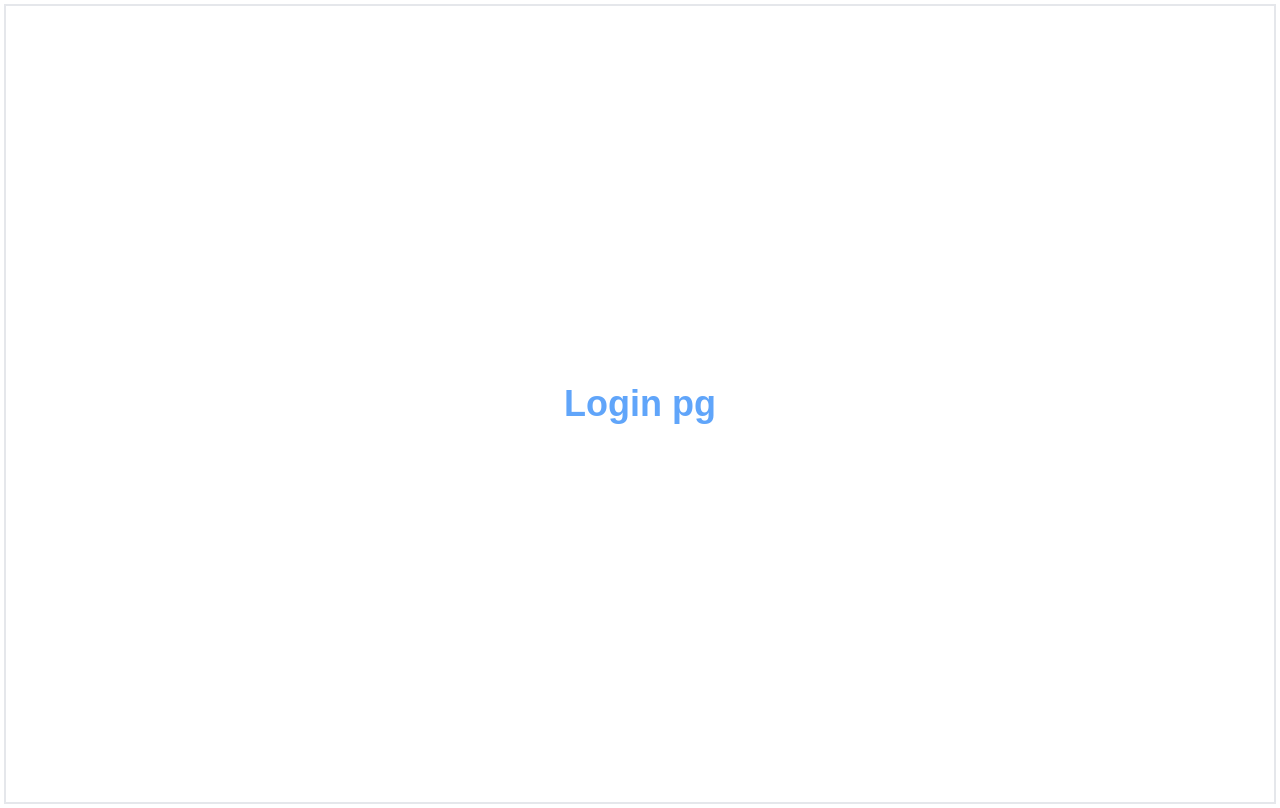
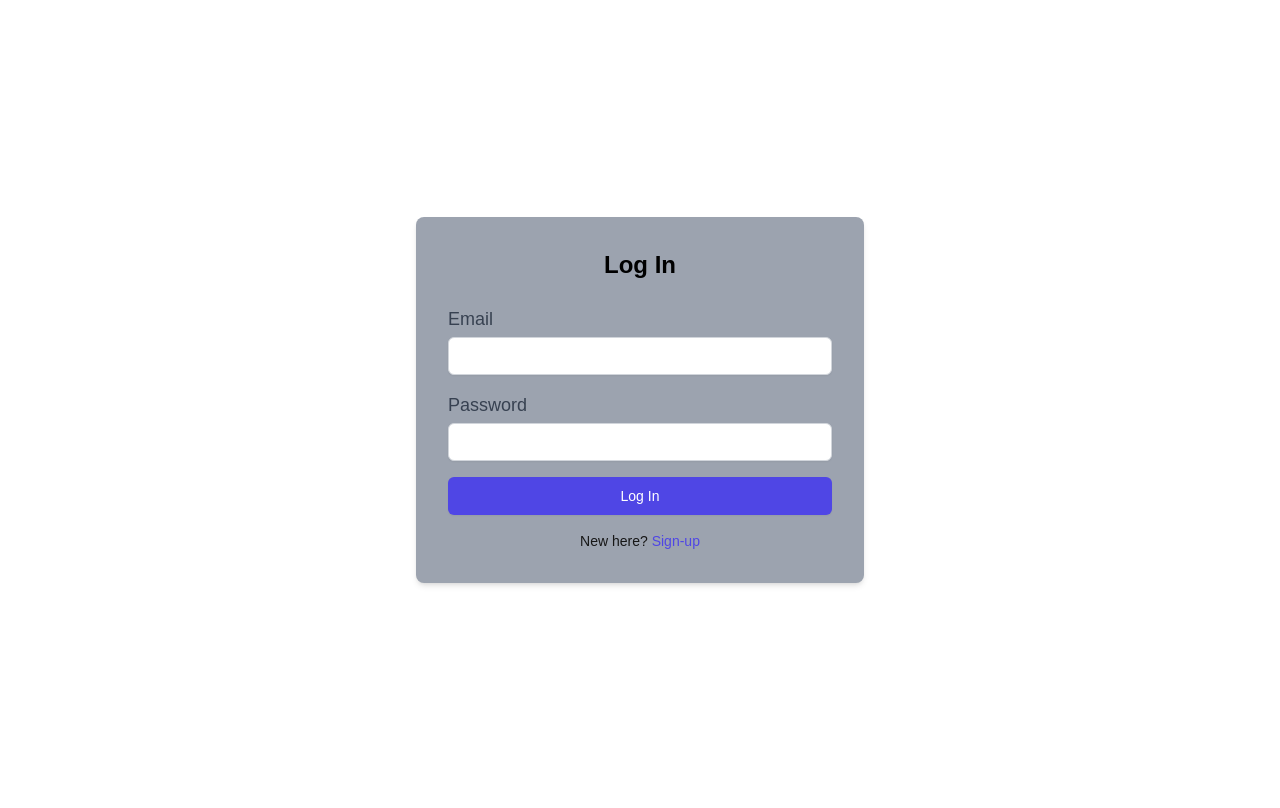
Before and after one commit to sachin-bi/next_auth_psql, a Next.js app: page /login in a window 1280 px wide. Built offline with nearby package versions, Linux system fonts and the light colour scheme.

Commit message:
BE api starts here

```diff
--- a/src/app/login/page.tsx
+++ b/src/app/login/page.tsx
@@ -1,10 +1,93 @@
+'use client'
+import { useState } from "react";
+import Link from "next/link";
+
 
 export default function Login() {
+    const [formData, setFormData] = useState({
+
+        email: '',
+        password: '',
+    });
+
+    // const handleSubmit = (e: React.FormEvent) => {
+    //     e.preventDefault();
+    //     console.log(formData); // Handle form submission logic
+    // };
+    const handleSubmit = (e: any) => {
+        e.preventDefault();
+        console.log("This is formdata from FE:", formData)
+        setFormData({
+
+            email: '',
+            password: '',
+        })
+    }
+
+
     return (
-        <div className="border-2 p-2 m-1 min-h-dvh flex justify-center items-center">
-            <h1 className=" p-2 text-blue-400 text-4xl font-bold">
-                Login pg
-            </h1>
+        <div className="flex justify-center items-center min-h-screen ">
+            <div className="bg-gray-400 p-8 rounded-lg shadow-md w-full max-w-md">
+                <h2 className="text-2xl text-black font-bold mb-6 text-center">Log In</h2>
+                <form onSubmit={handleSubmit} className="space-y-4 text-black text-lg">
+
+
+                    {/* Email */}
+                    <div>
+                        <label htmlFor="email" className="block font-medium text-gray-700">
+                            Email
+                        </label>
+                        <input
+                            type="email"
+                            id="email"
+                            name="email"
+                            value={formData.email}
+                            //   onChange={handleChange}
+                            onChange={(e) => setFormData({ ...formData, email: e.target.value })}
+
+                            required
+                            className="mt-1 block w-full px-3 py-2 border border-gray-300 rounded-md shadow-sm focus:outline-none focus:ring-indigo-500 focus:border-indigo-500 sm:text-sm"
+                        />
+                    </div>
+
+                    {/* Password */}
+                    <div>
+                        <label htmlFor="password" className="block font-medium text-gray-700">
+                            Password
+                        </label>
+                        <input
+                            type="password"
+                            id="password"
+                            name="password"
+                            value={formData.password}
+                            //   onChange={handleChange}
+                            onChange={(e) => setFormData({ ...formData, password: e.target.value })}
+
+                            required
+                            className="mt-1 block w-full px-3 py-2 border border-gray-300 rounded-md shadow-sm focus:outline-none focus:ring-indigo-500 focus:border-indigo-500 sm:text-sm"
+                        />
+                    </div>
+
+                    {/* Submit Button */}
+                    <div >
+                        <button
+                            type="submit"
+                            className="w-full flex justify-center py-2 px-4 border border-transparent rounded-md shadow-sm text-sm font-medium text-white bg-indigo-600 hover:bg-indigo-700 focus:outline-none focus:ring-2 focus:ring-offset-2 focus:ring-indigo-500"
+                        >
+                            Log In
+                        </button>
+                    </div>
+                </form>
+                {/* Link to Login Page */}
+                <div className="mt-4 text-center">
+                    <p className="text-sm">
+                        New here?{' '}
+                        <Link href="/signup" className="text-indigo-600 hover:text-indigo-500">
+                            Sign-up
+                        </Link>
+                    </p>
+                </div>
+            </div>
         </div>
-    )
+    );
 }
--- a/src/app/signup/page.tsx
+++ b/src/app/signup/page.tsx
@@ -1,5 +1,6 @@
 'use client'
 import { useState } from "react";
+import Link from "next/link";
 
 
 export default function Signup() {
@@ -9,13 +10,26 @@ export default function Signup() {
         password: '',
     });
 
+    // const handleSubmit = (e: React.FormEvent) => {
+    //     e.preventDefault();
+    //     console.log(formData); // Handle form submission logic
+    // };
+    const handleSubmit = (e: any) => {
+        e.preventDefault();
+        console.log("This is formdata from FE:", formData)
+        setFormData({
+            username: '',
+            email: '',
+            password: '',
+        })
+    }
 
 
     return (
         <div className="flex justify-center items-center min-h-screen ">
             <div className="bg-gray-400 p-8 rounded-lg shadow-md w-full max-w-md">
                 <h2 className="text-2xl text-black font-bold mb-6 text-center">Sign Up</h2>
-                <form className="space-y-4 text-black text-lg">
+                <form onSubmit={handleSubmit} className="space-y-4 text-black text-lg">
                     {/* Username */}
                     <div>
                         <label htmlFor="username" className="block font-medium text-gray-700">
@@ -25,8 +39,8 @@ export default function Signup() {
                             type="text"
                             id="username"
                             name="username"
-                            //   value={formData.username}
-                            //   onChange={handleChange}
+                            value={formData.username}
+                            onChange={(e) => setFormData({ ...formData, username: e.target.value })}
                             required
                             className="mt-1 block w-full px-3 py-2 border border-gray-300 rounded-md shadow-sm focus:outline-none focus:ring-indigo-500 focus:border-indigo-500 sm:text-sm"
                         />
@@ -41,8 +55,10 @@ export default function Signup() {
                             type="email"
                             id="email"
                             name="email"
-                            //   value={formData.email}
+                            value={formData.email}
                             //   onChange={handleChange}
+                            onChange={(e) => setFormData({ ...formData, email: e.target.value })}
+
                             required
                             className="mt-1 block w-full px-3 py-2 border border-gray-300 rounded-md shadow-sm focus:outline-none focus:ring-indigo-500 focus:border-indigo-500 sm:text-sm"
                         />
@@ -57,23 +73,35 @@ export default function Signup() {
                             type="password"
                             id="password"
                             name="password"
-                            //   value={formData.password}
+                            value={formData.password}
                             //   onChange={handleChange}
+                            onChange={(e) => setFormData({ ...formData, password: e.target.value })}
+
                             required
                             className="mt-1 block w-full px-3 py-2 border border-gray-300 rounded-md shadow-sm focus:outline-none focus:ring-indigo-500 focus:border-indigo-500 sm:text-sm"
                         />
                     </div>
 
                     {/* Submit Button */}
-                    <div>
+                    {/* <div > */}
                     <button
                         type="submit"
                         className="w-full flex justify-center py-2 px-4 border border-transparent rounded-md shadow-sm text-sm font-medium text-white bg-indigo-600 hover:bg-indigo-700 focus:outline-none focus:ring-2 focus:ring-offset-2 focus:ring-indigo-500"
                     >
                         Sign Up
                     </button>
+                    {/* </div> */}
+                </form>
+
+                {/* Link to Login Page */}
+                <div className="mt-4 text-center">
+                    <p className="text-sm">
+                        Already have an account?{' '}
+                        <Link href="/login" className="text-indigo-600 hover:text-indigo-500">
+                            Log in here
+                        </Link>
+                    </p>
                 </div>
-                </form>
             </div>
         </div>
     );
```
Also changed, not shown: 2 other files (tests, documents, lock files or other folders). Lines whose indentation alone changed are shown as unchanged.
